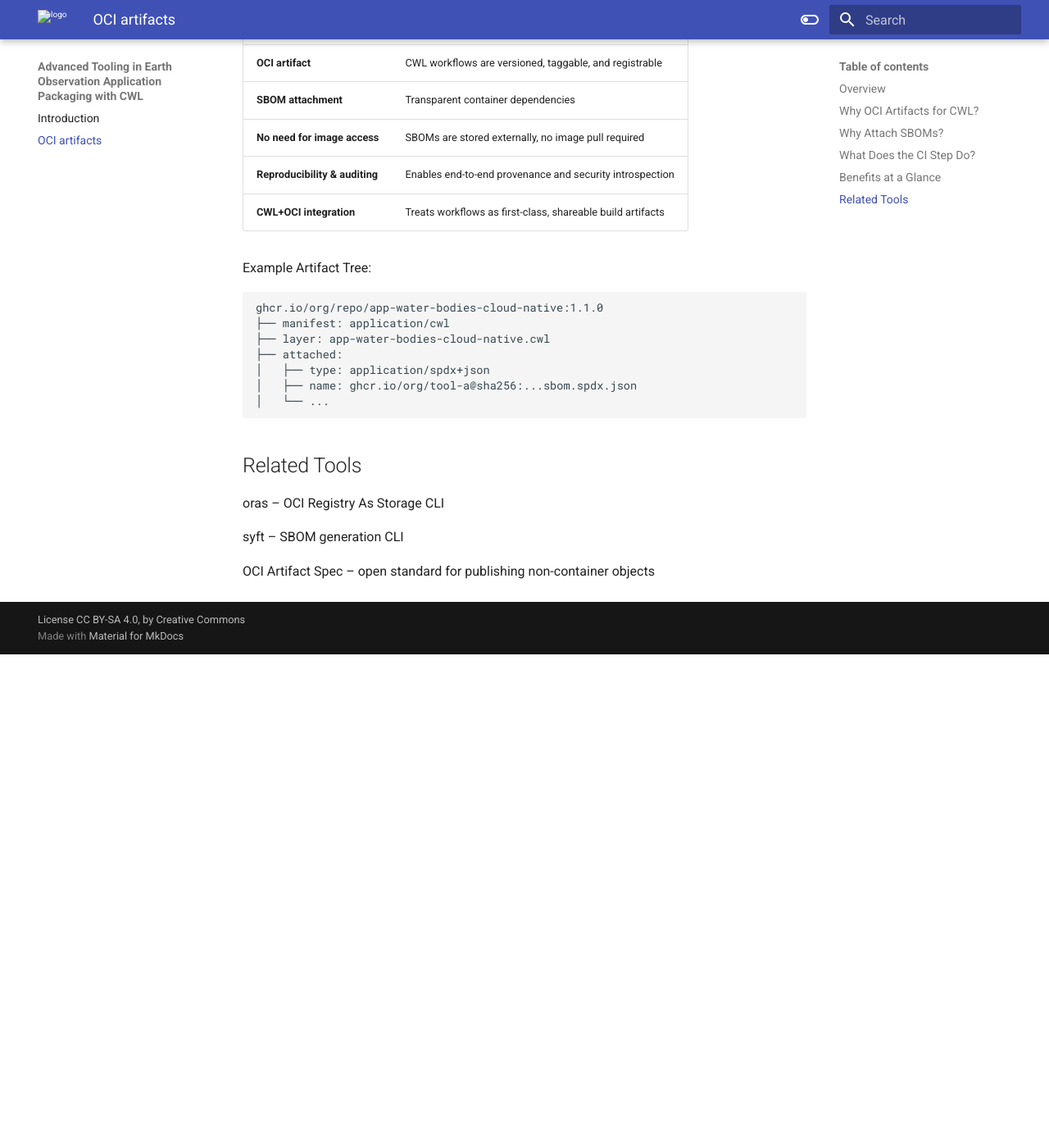
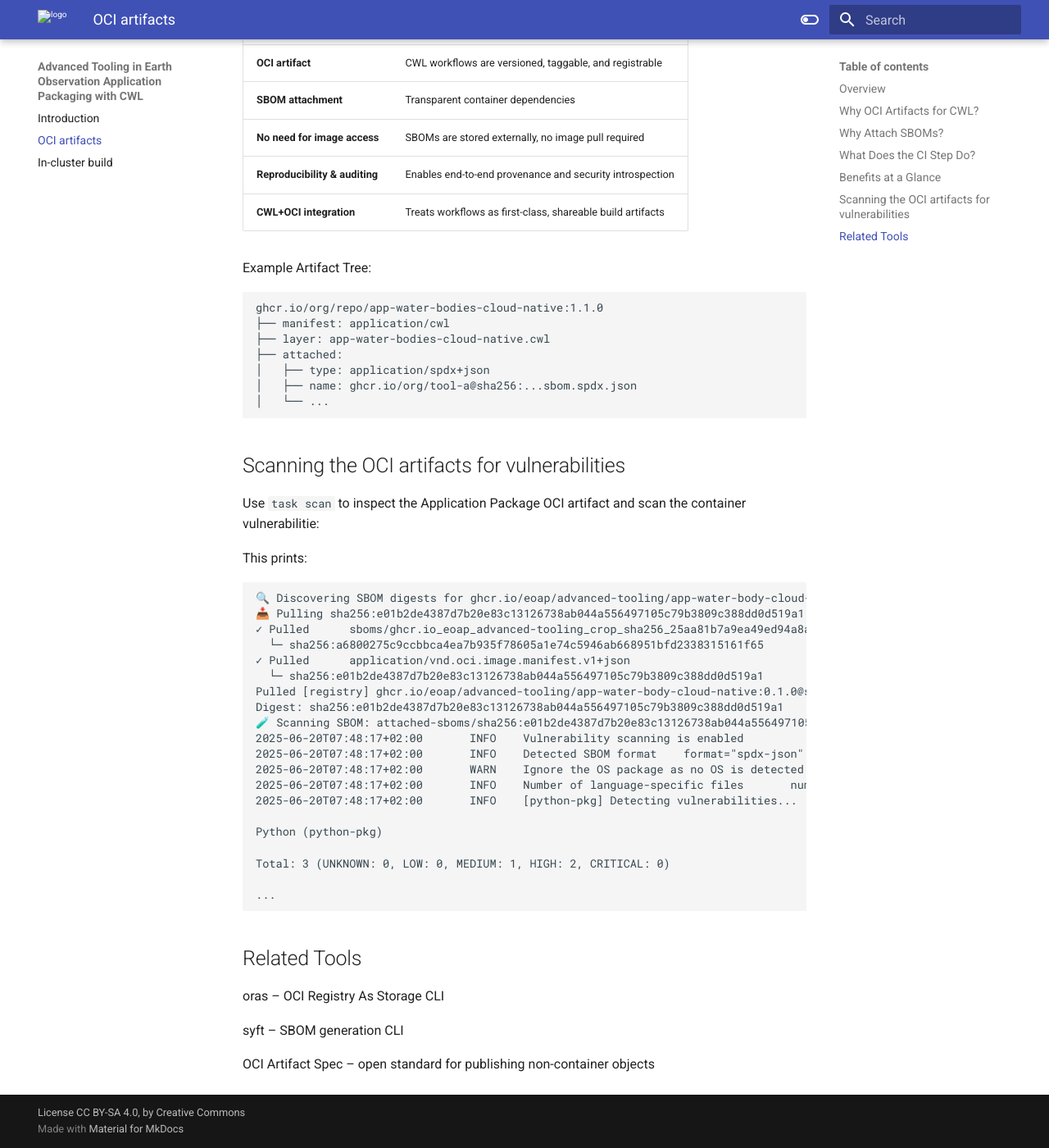
Before and after one commit to eoap/advanced-tooling, an MkDocs documentation site: the page built from docs/oci-artifacts.md, in a window 1280 px wide and 1400 px high, scrolled down 1833 px. Shown: the whole window at 82% size. Built offline with MkDocs 1.6.1 and Material for MkDocs 9.7.7, drawn with Linux system fonts in a browser that asks for light colours; before the commit the page ends 2631 px from its top, so only the background shows below that.

Commit message:
add docs and scan

````diff
--- a/docs/oci-artifacts.md
+++ b/docs/oci-artifacts.md
@@ -88,6 +88,36 @@ ghcr.io/org/repo/app-water-bodies-cloud-native:1.1.0
 │   └── ...
 ```
 
+## Scanning the OCI artifacts for vulnerabilities
+
+Use `task scan` to inspect the Application Package OCI artifact and scan the container vulnerabilitie:
+
+This prints:
+
+```
+🔍 Discovering SBOM digests for ghcr.io/eoap/advanced-tooling/app-water-body-cloud-native:0.1.0...
+📥 Pulling sha256:e01b2de4387d7b20e83c13126738ab044a556497105c79b3809c388dd0d519a1 → attached-sboms/sha256:e01b2de4387d7b20e83c13126738ab044a556497105c79b3809c388dd0d519a1
+✓ Pulled      sboms/ghcr.io_eoap_advanced-tooling_crop_sha256_25aa81b7a9ea49ed94a8a6f070d84039d9e5071f4bc78061f52146c7d37705a8.sbom.spdx.j. 2.74/2.74 MB 100.00%     2s
+  └─ sha256:a6800275c9ccbbca4ea7b935f78605a1e74c5946ab668951bfd2338315161f65
+✓ Pulled      application/vnd.oci.image.manifest.v1+json                                                                                      860/860  B 100.00%     0s
+  └─ sha256:e01b2de4387d7b20e83c13126738ab044a556497105c79b3809c388dd0d519a1
+Pulled [registry] ghcr.io/eoap/advanced-tooling/app-water-body-cloud-native:0.1.0@sha256:e01b2de4387d7b20e83c13126738ab044a556497105c79b3809c388dd0d519a1
+Digest: sha256:e01b2de4387d7b20e83c13126738ab044a556497105c79b3809c388dd0d519a1
+🧪 Scanning SBOM: attached-sboms/sha256:e01b2de4387d7b20e83c13126738ab044a556497105c79b3809c388dd0d519a1/sboms/ghcr.io_eoap_advanced-tooling_crop_sha256_25aa81b7a9ea49ed94a8a6f070d84039d9e5071f4bc78061f52146c7d37705a8.sbom.spdx.json
+2025-06-20T07:48:17+02:00       INFO    Vulnerability scanning is enabled
+2025-06-20T07:48:17+02:00       INFO    Detected SBOM format    format="spdx-json"
+2025-06-20T07:48:17+02:00       WARN    Ignore the OS package as no OS is detected.
+2025-06-20T07:48:17+02:00       INFO    Number of language-specific files       num=1
+2025-06-20T07:48:17+02:00       INFO    [python-pkg] Detecting vulnerabilities...
+
+Python (python-pkg)
+
+Total: 3 (UNKNOWN: 0, LOW: 0, MEDIUM: 1, HIGH: 2, CRITICAL: 0)
+
+...
+```
+
+
 ## Related Tools
 
 oras – OCI Registry As Storage CLI
--- a/mkdocs.yaml
+++ b/mkdocs.yaml
@@ -54,4 +54,5 @@ extra_javascript:
 nav:
   - Introduction: 'index.md'
   - OCI artifacts: 'oci-artifacts.md'
+  - In-cluster build: 'in-cluster-build.md'
 copyright: <a href="https://img.shields.io/badge/License-CC_BY--SA_4.0-lightgrey.svg">License CC BY-SA 4.0</a>, by <a href="https://creativecommons.org/licenses/by-sa/4.0/">Creative Commons</a>
````
Also changed, not shown: Taskfile.yaml (+30 -0 lines), docs/in-cluster-build.md (added, +136 -0 lines), 1 other file.
